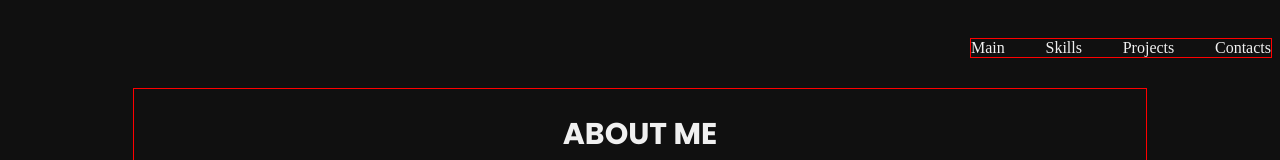
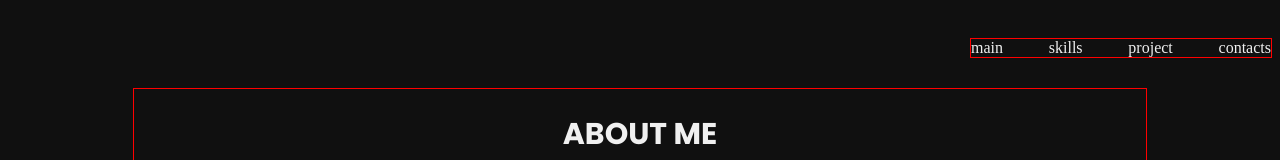
Before and after one commit to Odinsees/portfolio, a React (Create React App) app: page / in a window 1280 px wide. Shown: the top 160 px of the page. Built offline with nearby package versions, Linux system fonts and the light colour scheme.

Commit message:
connect scrolls

```diff
--- a/package.json
+++ b/package.json
@@ -15,10 +15,14 @@
     "@types/node": "^12.0.0",
     "@types/react": "^17.0.0",
     "@types/react-dom": "^17.0.0",
+    "@types/react-router-dom": "^5.3.2",
+    "@types/react-scroll": "^1.8.3",
     "node-sass": "^6.0.1",
     "react": "^17.0.2",
     "react-dom": "^17.0.2",
+    "react-router-dom": "^5.3.0",
     "react-scripts": "4.0.3",
+    "react-scroll": "^1.8.4",
     "sass": "^1.43.4",
     "typescript": "^4.1.2",
     "web-vitals": "^1.0.1"
--- a/src/App.tsx
+++ b/src/App.tsx
@@ -8,15 +8,26 @@ import {OutSource} from "./Components/OutSorce/OutSource";
 import {ContactForm} from "./Components/ContactForm/ContactForm";
 import {Footer} from "./Components/Footer/Footer";
 
+import {Link, Element, Events, animateScroll as scroll, scrollSpy, scroller} from 'react-scroll'
+
+
 function App() {
     return (
             <div className="App">
                 <Header/>
+                <Element name='main'>
                     <Main/>
+                </Element>
+                <Element name='skills'>
                     <Skills/>
+                </Element>
+                <Element name='myProject'>
                     <MyProject/>
+                </Element>
                 <OutSource/>
+                <Element name='contactForm'>
                     <ContactForm/>
+                </Element>
                 <Footer/>
             </div>
     );
--- a/src/Components/Header/Nav/Nav.tsx
+++ b/src/Components/Header/Nav/Nav.tsx
@@ -1,13 +1,35 @@
 import React from 'react';
 import style from "./Nav.module.scss"
+import {Link, Element, Events, animateScroll as scroll, scrollSpy, scroller} from 'react-scroll'
 
 export const Nav = () => {
     return (
         <div className={style.nav}>
-            <a href="">Main</a>
-            <a href="">Skills</a>
-            <a href="">Projects</a>
-            <a href="">Contacts </a>
+            <Link
+                activeClass="active"
+                to="main" spy={true}
+                smooth={true}
+                duration={500}>main
+            </Link>
+            <Link
+                activeClass="active"
+                to="skills" spy={true}
+                smooth={true}
+                duration={500}>skills
+            </Link>
+            <Link
+                activeClass="active"
+                to="myProject" spy={true}
+                smooth={true}
+                duration={500}>project
+            </Link>
+            <Link
+                activeClass="active"
+                to="contactForm" spy={true}
+                smooth={true}
+                duration={500}>contacts
+            </Link>
+
         </div>
     );
 }
--- a/src/index.tsx
+++ b/src/index.tsx
@@ -3,6 +3,7 @@ import ReactDOM from 'react-dom';
 import './index.scss';
 import App from './App';
 import reportWebVitals from './reportWebVitals';
+import {BrowserRouter} from "react-router-dom";
 
 ReactDOM.render(
   <React.StrictMode>
```
Also changed, not shown: 1 other file (tests, documents, lock files or other folders). Lines whose indentation alone changed are shown as unchanged.
